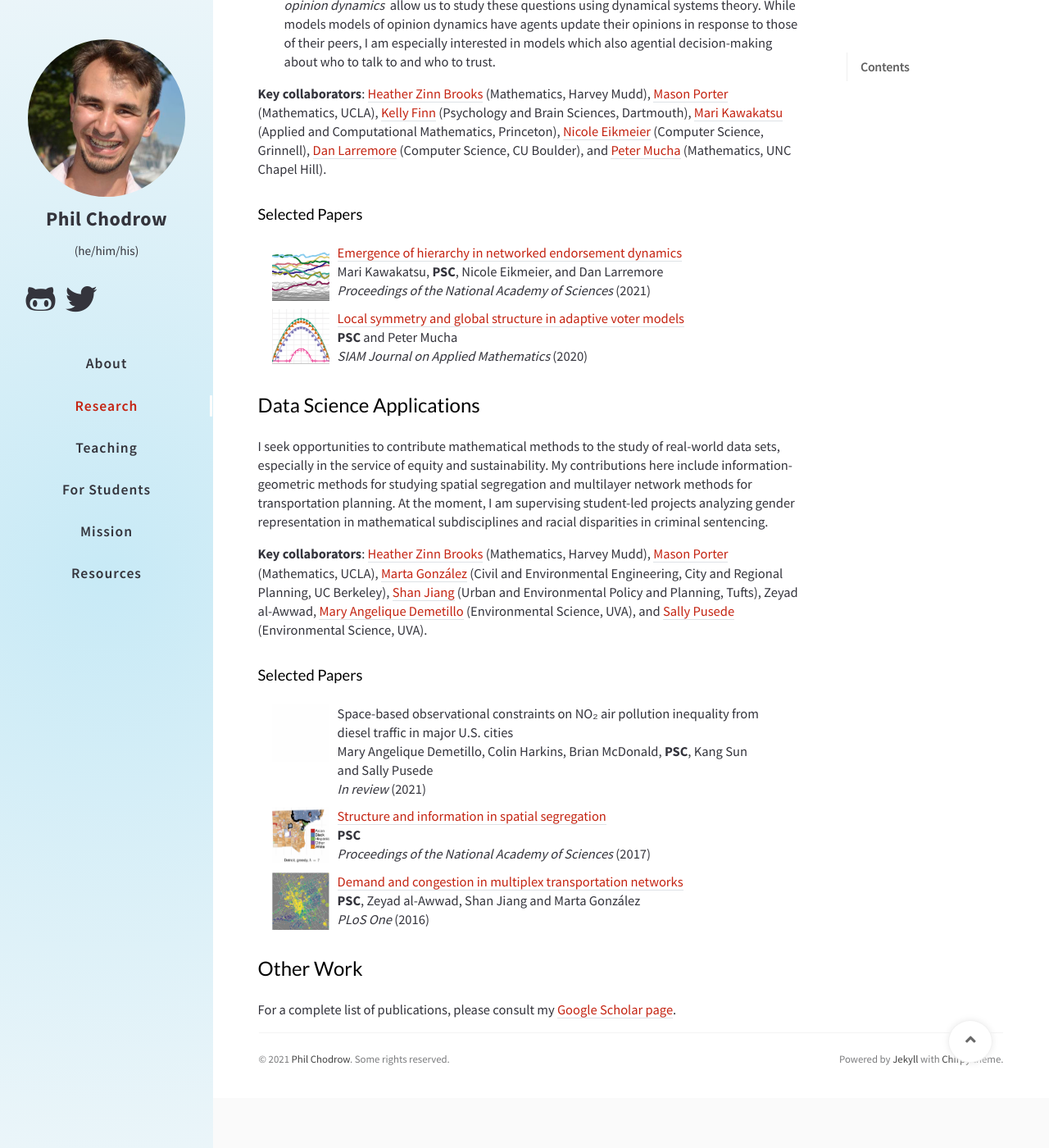
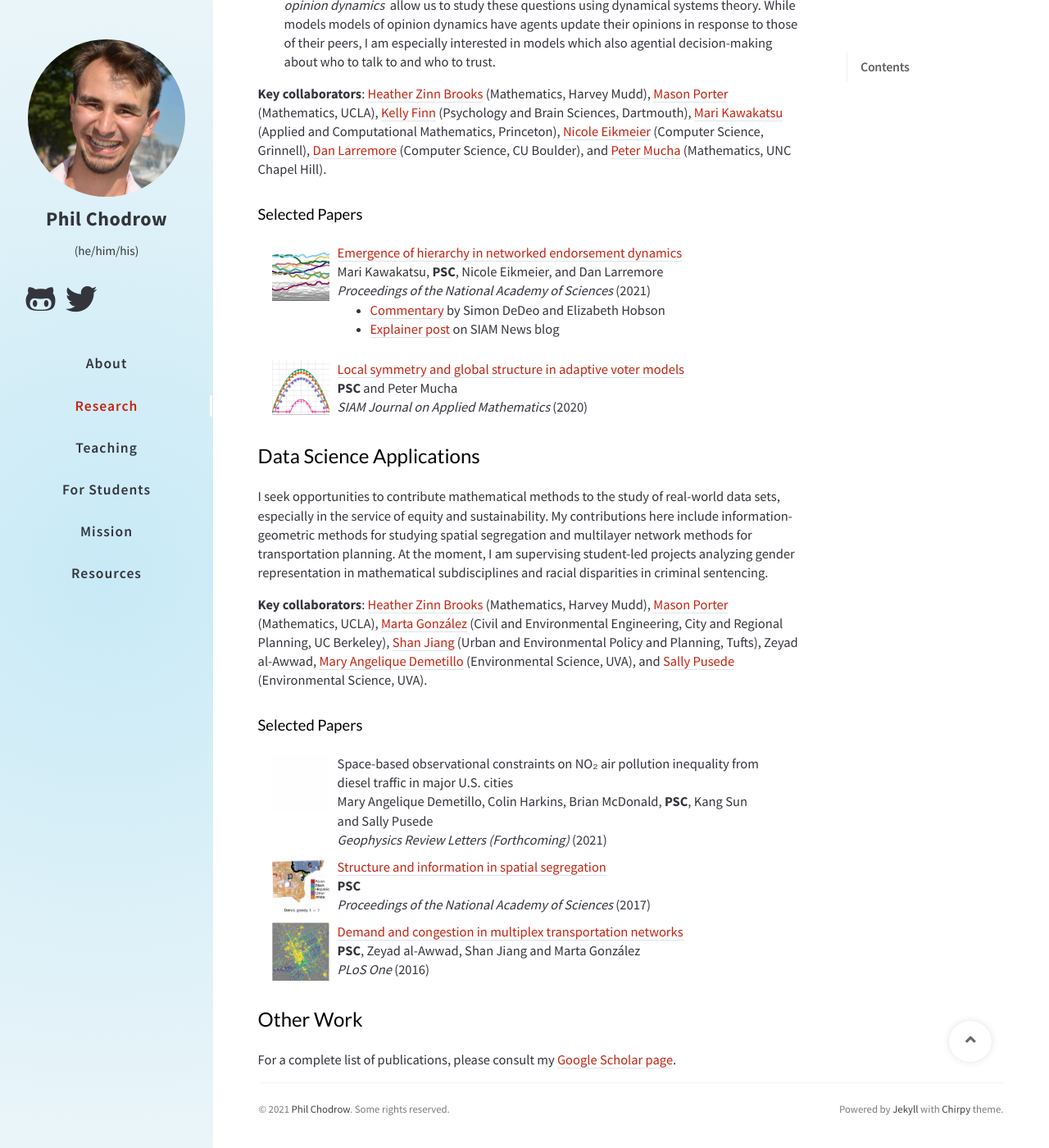
Before and after one commit to PhilChodrow/UCLA-website, a Jekyll site: the page built from _tabs/research.md, in a window 1280 px wide and 1400 px high, scrolled down 1459 px. Shown: the whole window at 82% size. Built offline with Jekyll 4.4.1, drawn with Linux system fonts in a browser that asks for light colours; nearby versions of some CDN libraries; comment, search, counter and statistics services are not loaded; a style sheet for code colours, icons or effects is not loaded.

Commit message:
add siam news blog post

```diff
--- a/_tabs/research.md
+++ b/_tabs/research.md
@@ -98,7 +98,11 @@ Human and animal societies are structured by persistent hierarchies, inequalitie
         <div class="compress">
             <a href="https://www.pnas.org/content/118/16/e2015188118">Emergence of hierarchy in networked endorsement dynamics </a> <br>
             Mari Kawakatsu, <b>PSC</b>, Nicole Eikmeier, and Dan Larremore <br>
-            <i>Proceedings of the National Academy of Sciences</i> (2021)
+            <i>Proceedings of the National Academy of Sciences</i> (2021) <br>
+            <ul>
+            <li> <a href="https://www.pnas.org/content/118/21/e2106186118">Commentary</a> by Simon DeDeo and Elizabeth Hobson</li>
+            <li> <a href="https://sinews.siam.org/Details-Page/networks-dynamics-and-prestige-how-hierarchies-emerge-from-individual-choices">Explainer post</a> on SIAM News blog</li>
+            </ul>
         </div>
     </td>
   </tr>
@@ -133,7 +137,7 @@ I seek opportunities to contribute mathematical methods to the study of real-wor
         <div class="compress">
             Space-based observational constraints on NO₂ air pollution inequality from diesel traffic in major U.S. cities <br>
             Mary Angelique Demetillo, Colin Harkins, Brian McDonald, <b>PSC</b>, Kang Sun and Sally Pusede <br>
-            <i>In review</i> (2021)
+            <i>Geophysics Review Letters (Forthcoming)</i> (2021)
         </div>
     </td>
   </tr>
```
Also changed, not shown: index.md (+3 -1 lines).
